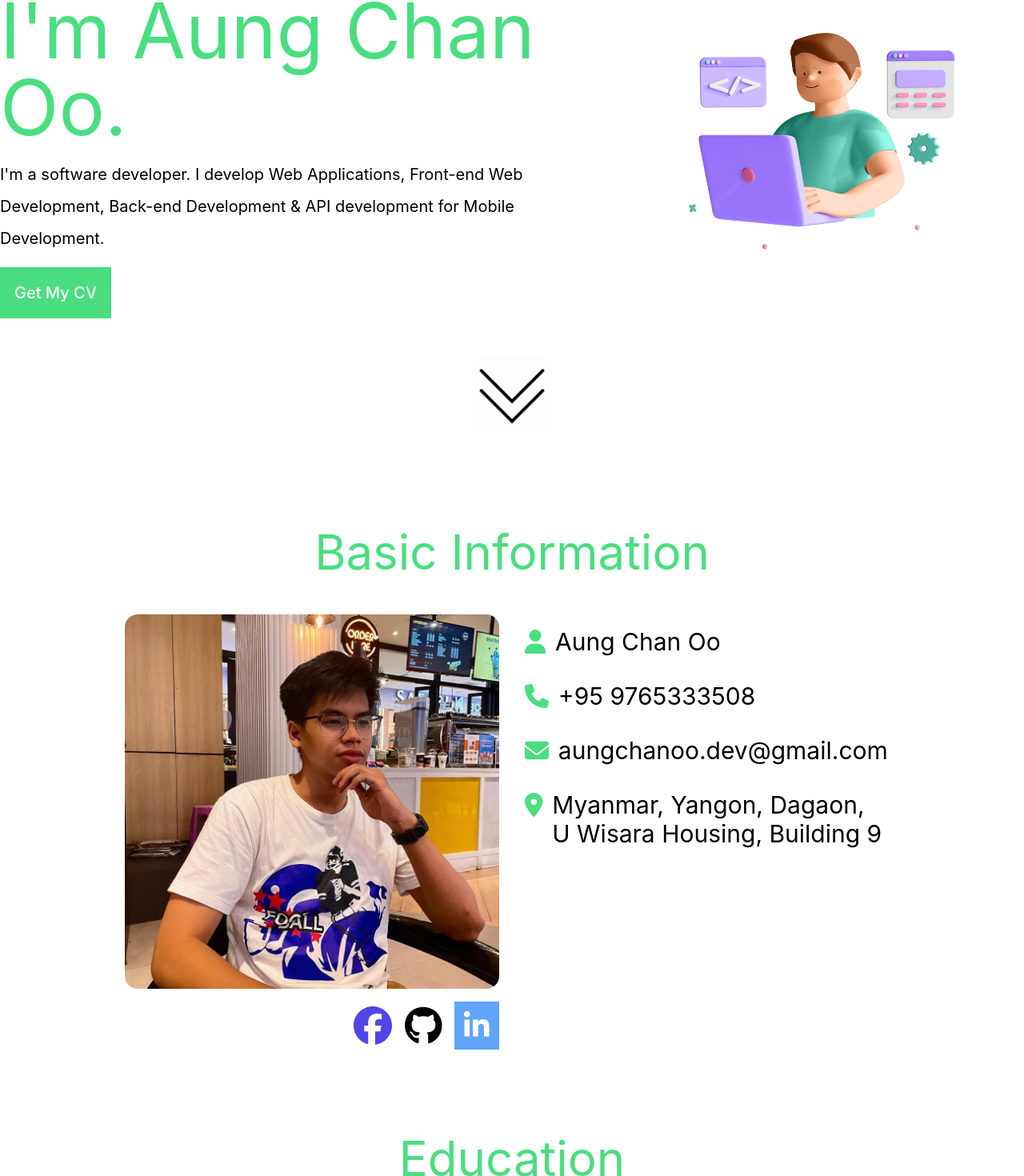
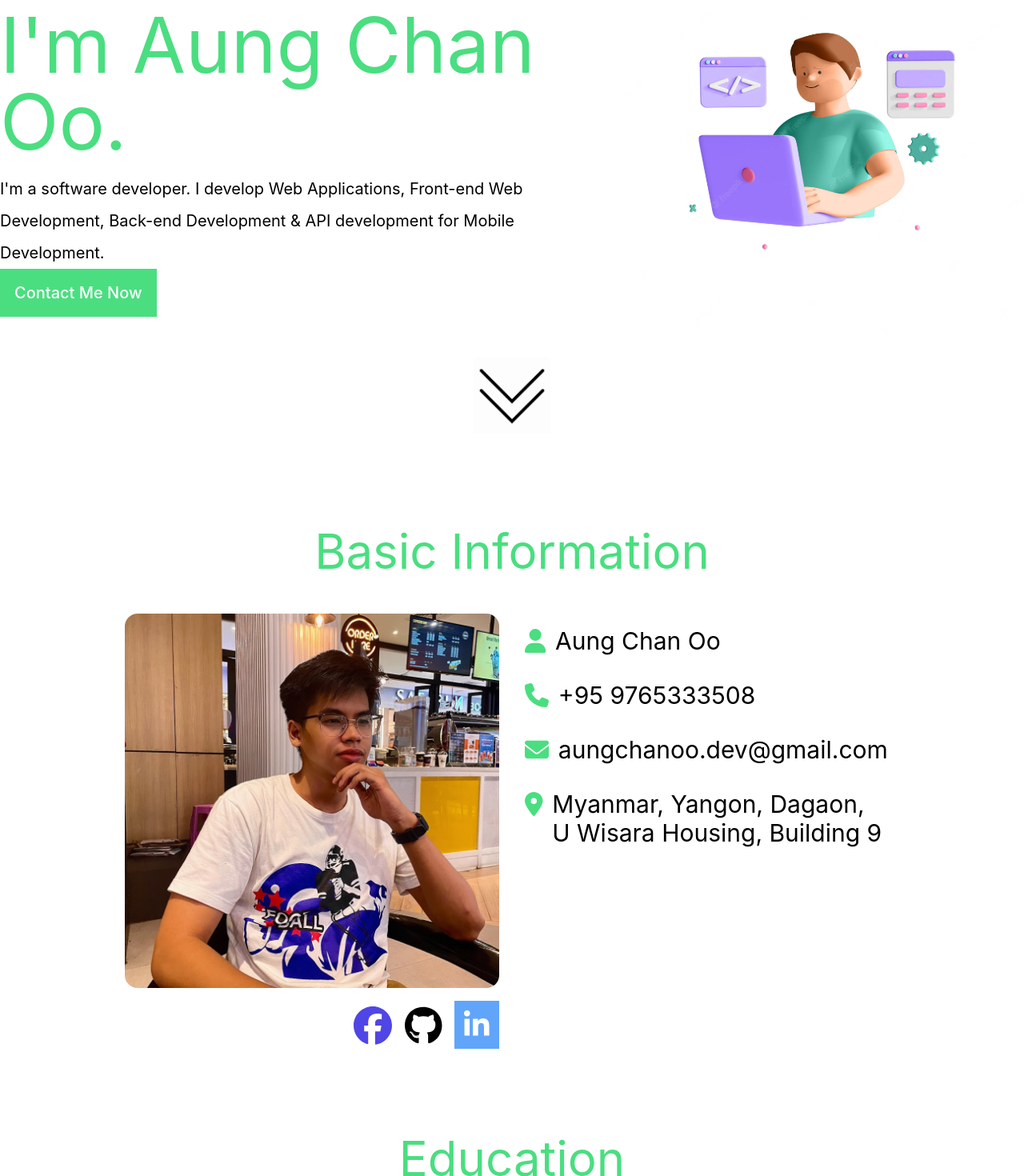
Before and after one commit to AdamFilk/my-portfolio, a React (Create React App) app: page / in a window 1280 px wide. Shown: the part 222-1692 px from the top of the page at 80% size. Built offline with nearby package versions, Linux system fonts and the light colour scheme.

Commit message:
add contacts

```diff
--- a/src/components/Bio.jsx
+++ b/src/components/Bio.jsx
@@ -13,9 +13,9 @@ function Bio() {
             <div className="w-full flex flex-col justify-start items-end p-8 md:p-0">
                 <img src={profile} alt="profile" className="md:w-3/4 h-auto max-w-full rounded-2xl"/>
                 <div className="flex justify-start items-center gap-4 mt-4">
-                    <FontAwesomeIcon icon={faFacebook} className="text-5xl text-indigo-600"></FontAwesomeIcon>
-                    <FontAwesomeIcon icon={faGithub} className="text-5xl text-black"></FontAwesomeIcon>
-                    <FontAwesomeIcon icon={faLinkedinIn} className="text-4xl bg-blue-400 p-3 text-white"></FontAwesomeIcon>
+                    <a href="https://www.facebook.com/aungchanoo9800/"><FontAwesomeIcon icon={faFacebook} className="text-5xl text-indigo-600"></FontAwesomeIcon></a>
+                    <a href="https://github.com/AdamFilk"><FontAwesomeIcon icon={faGithub} className="text-5xl text-black"></FontAwesomeIcon></a>
+                    <a href="https://www.linkedin.com/in/aung-chan-o-868983152/"><FontAwesomeIcon icon={faLinkedinIn} className="text-4xl bg-blue-400 p-3 text-white"></FontAwesomeIcon></a>
                 </div>
             </div>
 
--- a/src/components/Hero.jsx
+++ b/src/components/Hero.jsx
@@ -20,9 +20,9 @@ function Hero() {
                     <p className="text-xl mb-4 leading-10">
                         I'm a software developer. I develop Web Applications, Front-end Web Development, Back-end Development & API development for Mobile Development.
                     </p>
-                    <button className="bg-green-400 p-4 text-xl text-white hover:bg-white border-green-400 hover:text-green-400 border-2 font-medium">
-                        Get My CV
-                    </button>
+                    <a href="mailto:aungchanoo.dev@gmail.com" className="bg-green-400 p-4 text-xl text-white hover:bg-white border-green-400 hover:text-green-400 border-2 font-medium">
+                        Contact Me Now
+                    </a>
                 </div>
             </div>
             <div className="w-3/4 pt-8 md:block hidden">
```
